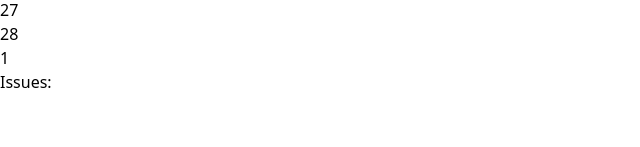
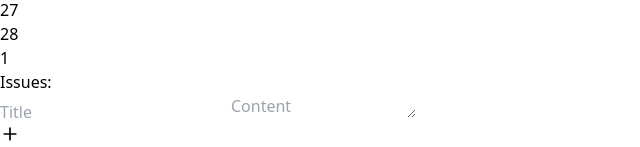
Before and after one commit to LouisLuBrain/LouisLuBrain.github.io, a React (Vite) app: page /daily in a window 1280 px wide. Shown: the part 992-1139 px from the top of the page, without its empty margins (0-640 px from the left). Before the commit the page ends 1086 px from the top, so only its background shows below. Built offline with nearby package versions, Linux system fonts and the light colour scheme.

Commit message:
feat: add IssueInput component for creating new issues and integrate drag-and-drop functionality in IssueList

```diff
--- /dev/null
+++ b/src/components/issue-list/IssueInput.tsx
@@ -0,0 +1,80 @@
+import { useState, useRef } from "react";
+import { v4 as uuidv4 } from "uuid";
+import { Item } from "../../types";
+import { IconPlus, IconX } from "@tabler/icons-react";
+import { useAutoSizeTextArea } from "../../hooks/useAutoSizeTextArea";
+
+interface Props {
+  onCreate: (issue: Item) => void;
+}
+
+export function IssueInput({ onCreate }: Props) {
+  const [title, setTitle] = useState("");
+  const [content, setContent] = useState("");
+  const textAreaRef = useRef<HTMLTextAreaElement>(null);
+
+  useAutoSizeTextArea(textAreaRef, content);
+
+  const handleCreate = () => {
+    if (title.trim()) {
+      const newIssue: Item = {
+        uuid: uuidv4(),
+        title,
+        content,
+      };
+      onCreate(newIssue);
+      setTitle("");
+      setContent("");
+    }
+  };
+
+  const handleClear = () => {
+    setTitle("");
+    setContent("");
+  };
+
+  const handleKeyPress = (e: React.KeyboardEvent) => {
+    if (e.key === "Enter" && !e.shiftKey) {
+      e.preventDefault();
+      handleCreate();
+    }
+  };
+
+  return (
+    <div className="flex flex-col gap-2 p-4 bg-white rounded-lg shadow-md">
+      <input
+        type="text"
+        placeholder="Title"
+        value={title}
+        onChange={(e) => setTitle(e.target.value)}
+        className="p-2 border rounded outline-none"
+        onKeyDown={handleKeyPress}
+      />
+      <textarea
+        ref={textAreaRef}
+        placeholder="Content"
+        value={content}
+        onChange={(e) => setContent(e.target.value)}
+        className="p-2 border rounded outline-none resize-none"
+        rows={1}
+        style={{ overflow: "hidden" }}
+      />
+      <div className="flex gap-2">
+        <button
+          onClick={handleCreate}
+          className="p-2 bg-blue-500 text-white rounded-full hover:bg-blue-600 flex items-center justify-center"
+        >
+          <IconPlus size={20} />
+        </button>
+        {title.trim() && (
+          <button
+            onClick={handleClear}
+            className="p-2 bg-gray-500 text-white rounded-full hover:bg-gray-600 flex items-center justify-center"
+          >
+            <IconX size={20} />
+          </button>
+        )}
+      </div>
+    </div>
+  );
+}
--- a/src/components/issue-list/IssueList.tsx
+++ b/src/components/issue-list/IssueList.tsx
@@ -1,5 +1,22 @@
-import { IconLoader2 } from "@tabler/icons-react";
+import { IconLoader2, IconTrash } from "@tabler/icons-react";
 import { Item } from "../../types";
+import {
+  DndContext,
+  closestCenter,
+  useSensor,
+  useSensors,
+  PointerSensor,
+  DragEndEvent,
+} from "@dnd-kit/core";
+import {
+  arrayMove,
+  SortableContext,
+  useSortable,
+  verticalListSortingStrategy,
+} from "@dnd-kit/sortable";
+import { CSS } from "@dnd-kit/utilities";
+import { useState } from "react";
+import { IssueInput } from "./IssueInput";
 
 interface Props {
   loading?: boolean;
@@ -7,27 +24,105 @@ interface Props {
 }
 
 export function IssueList({ loading, issues }: Props) {
+  const [items, setItems] = useState(issues || []);
+
+  const sensors = useSensors(
+    useSensor(PointerSensor, {
+      activationConstraint: {
+        distance: 5,
+      },
+    })
+  );
+
+  const handleDragEnd = (event: DragEndEvent) => {
+    const { active, over } = event;
+
+    if (over && active.id !== over.id) {
+      setItems((items) => {
+        const oldIndex = items.findIndex((item) => item.uuid === active.id);
+        const newIndex = items.findIndex((item) => item.uuid === over.id);
+        return arrayMove(items, oldIndex, newIndex);
+      });
+    }
+  };
+
+  const handleCreateIssue = (issue: Item) => {
+    setItems((prevItems) => [...prevItems, issue]);
+  };
+
+  const handleDeleteIssue = (uuid: string) => {
+    setItems((prevItems) => prevItems.filter((item) => item.uuid !== uuid));
+  };
+
   return (
-    <div className="rounded-lg w-full bg-slate-50 shadow-sm border-2 p-4 space-y-4">
+    <div className="rounded-lg w-full h-full bg-slate-50 shadow-sm border-2 p-4 space-y-4 flex flex-col">
       <div className="text-xl font-semibold text-black">Issues:</div>
 
+      <div className="w-full flex-1">
         {loading ? (
           <div className="w-full flex justify-center">
             <IconLoader2 className="animate-spin text-stone-700" size={32} />
           </div>
         ) : (
+          <DndContext
+            sensors={sensors}
+            collisionDetection={closestCenter}
+            onDragEnd={handleDragEnd}
+          >
+            <SortableContext
+              items={items.map((item) => item.uuid)}
+              strategy={verticalListSortingStrategy}
+            >
               <div className="w-full flex flex-col gap-2">
-          {issues?.map((issue) => (
+                {items.map((issue) => (
+                  <SortableItem
+                    key={issue.uuid}
+                    issue={issue}
+                    onDelete={handleDeleteIssue}
+                  />
+                ))}
+              </div>
+            </SortableContext>
+          </DndContext>
+        )}
+      </div>
+      <IssueInput onCreate={handleCreateIssue} />
+    </div>
+  );
+}
+function SortableItem({
+  issue,
+  onDelete,
+}: {
+  issue: Item;
+  onDelete: (uuid: string) => void;
+}) {
+  const { attributes, listeners, setNodeRef, transform, transition } =
+    useSortable({ id: issue.uuid });
+
+  const style = {
+    transform: CSS.Transform.toString(transform),
+    transition,
+  };
+
+  return (
     <div
-              key={issue.uuid}
-              className="w-full p-2 hover:bg-stone-200 cursor-pointer rounded-lg overflow-hidden"
+      ref={setNodeRef}
+      style={style}
+      {...attributes}
+      {...listeners}
+      className="w-full p-2 hover:bg-stone-200 cursor-pointer rounded-lg overflow-hidden flex justify-between items-center group"
     >
+      <div>
         <div className="text-lg font-semibold">{issue.title}</div>
         <div className="text-sm">{issue.content}</div>
       </div>
-          ))}
-        </div>
-      )}
+      <button
+        onClick={() => onDelete(issue.uuid)}
+        className="p-1 bg-red-500 text-white rounded-full hover:bg-red-600 flex items-center justify-center opacity-0 group-hover:opacity-100 transition-opacity duration-300"
+      >
+        <IconTrash size={16} />
+      </button>
     </div>
   );
 }
```
Lines whose indentation alone changed are shown as unchanged.
